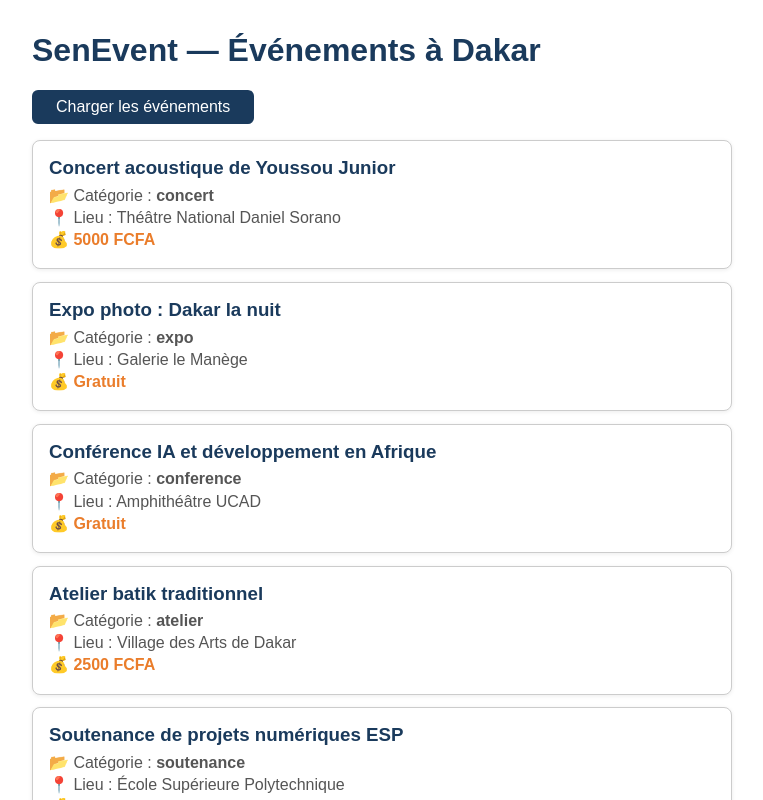
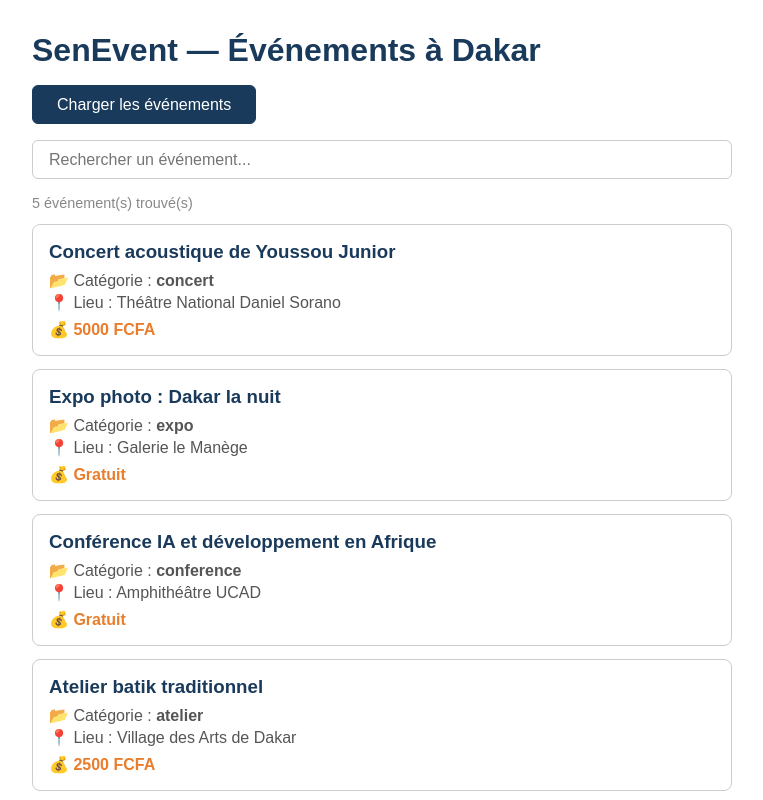
Before and after one commit to mansourniass320-ops/lab1-starte, a React (Vite) app in the folder apps/web/: page / in a window 1280 px wide. Both pictures are taken after a click on the button "Charger les événements". Shown: the top 800 px of the page, without its empty margins (258-1021 px from the left). Built offline with nearby package versions, Linux system fonts and the light colour scheme.

Commit message:
Lab 2 : composants séparés, CSS Modules, SearchBar, lifting state up

```diff
--- a/apps/web/src/App.jsx
+++ b/apps/web/src/App.jsx
@@ -1,97 +1,50 @@
 import { useState } from "react";
+import EvenementCarte from "./components/EvenementCarte";
+import SearchBar from "./components/SearchBar";
+import styles from "./App.module.css";
 
-// ─── Composant EvenementCarte ───────────────────────────────────────────────
-const EvenementCarte = ({ ev }) => {
-  const prix = ev.prix === 0 ? "Gratuit" : `${ev.prix} FCFA`;
-
-  return (
-    <div
-      style={{
-        border: "1px solid #ccc",
-        padding: "1rem",
-        margin: "0.8rem 0",
-        borderRadius: "8px",
-        backgroundColor: "#fff",
-        boxShadow: "0 1px 4px rgba(0,0,0,0.08)",
-      }}
-    >
-      <h3 style={{ margin: "0 0 0.4rem 0", color: "#1a3a5c" }}>{ev.titre}</h3>
-      <p style={{ margin: "0.2rem 0", color: "#555" }}>
-        📂 Catégorie : <strong>{ev.categorie}</strong>
-      </p>
-      <p style={{ margin: "0.2rem 0", color: "#555" }}>
-        📍 Lieu : {ev.lieu_nom}
-      </p>
-      <p style={{ margin: "0.2rem 0", color: "#ea7d2b", fontWeight: "bold" }}>
-        💰 {prix}
-      </p>
-    </div>
-  );
-};
-
-// ─── Composant App ──────────────────────────────────────────────────────────
 const App = () => {
   const [evenements, setEvenements] = useState([]);
   const [chargement, setChargement] = useState(false);
-  const [erreur, setErreur] = useState(null);
+  const [recherche, setRecherche] = useState("");
 
   const charger = async () => {
     setChargement(true);
-    setErreur(null);
     try {
       const reponse = await fetch("/evenements.json");
       const data = await reponse.json();
       setEvenements(data);
     } catch (error) {
       console.error("Erreur :", error);
-      setErreur("Impossible de charger les événements.");
     }
     setChargement(false);
   };
 
+  const evenementsFiltres = evenements.filter(ev =>
+    ev.titre.toLowerCase().includes(recherche.toLowerCase())
+  );
+
   return (
-    <div
-      style={{
-        maxWidth: "700px",
-        margin: "2rem auto",
-        fontFamily: "sans-serif",
-        padding: "0 1rem",
-      }}
-    >
-      <h1 style={{ color: "#1a3a5c" }}>SenEvent — Événements à Dakar</h1>
+    <div className={styles.container}>
+      <h1 className={styles.titre}>SenEvent — Événements à Dakar</h1>
 
       <button
+        className={styles.bouton}
         onClick={charger}
         disabled={chargement}
-        style={{
-          padding: "0.5rem 1.5rem",
-          fontSize: "1rem",
-          cursor: chargement ? "not-allowed" : "pointer",
-          backgroundColor: "#1a3a5c",
-          color: "#fff",
-          border: "none",
-          borderRadius: "6px",
-          opacity: chargement ? 0.7 : 1,
-        }}
       >
         {chargement ? "Chargement..." : "Charger les événements"}
       </button>
 
-      {erreur && (
-        <p style={{ color: "red", marginTop: "1rem" }}>{erreur}</p>
-      )}
+      <SearchBar recherche={recherche} onRecherche={setRecherche} />
 
-      <div style={{ marginTop: "1rem" }}>
-        {evenements.map(ev => (
-          <EvenementCarte key={ev.id} ev={ev} />
-        ))}
-      </div>
+      <p className={styles.compteur}>
+        {evenementsFiltres.length} événement(s) trouvé(s)
+      </p>
 
-      {evenements.length > 0 && (
-        <p style={{ color: "#888", fontSize: "0.9rem" }}>
-          {evenements.length} événement(s) chargé(s)
-        </p>
-      )}
+      {evenementsFiltres.map(ev => (
+        <EvenementCarte key={ev.id} ev={ev} afficherDetails={true} />
+      ))}
     </div>
   );
 };
--- /dev/null
+++ b/apps/web/src/App.module.css
@@ -0,0 +1,37 @@
+.container {
+  max-width: 700px;
+  margin: 2rem auto;
+  padding: 0 1rem;
+  font-family: sans-serif;
+}
+
+.titre {
+  color: #1a3a5c;
+  margin-bottom: 1rem;
+}
+
+.bouton {
+  padding: 0.6rem 1.5rem;
+  font-size: 1rem;
+  cursor: pointer;
+  border: 1px solid #1a3a5c;
+  border-radius: 6px;
+  background: #1a3a5c;
+  color: white;
+  transition: background 0.2s;
+}
+
+.bouton:hover {
+  background: #2a4d70;
+}
+
+.bouton:disabled {
+  cursor: not-allowed;
+  opacity: 0.6;
+}
+
+.compteur {
+  color: #888;
+  font-size: 0.9rem;
+  margin: 0.8rem 0;
+}
--- /dev/null
+++ b/apps/web/src/components/EvenementCarte.jsx
@@ -0,0 +1,20 @@
+import styles from "./EvenementCarte.module.css";
+
+const EvenementCarte = ({ ev, afficherDetails }) => {
+  const prix = ev.prix === 0 ? "Gratuit" : `${ev.prix} FCFA`;
+
+  return (
+    <div className={styles.carte}>
+      <h3 className={styles.titre}>{ev.titre}</h3>
+      <p className={styles.info}>
+        📂 Catégorie : <strong>{ev.categorie}</strong>
+      </p>
+      {afficherDetails && (
+        <p className={styles.info}>📍 Lieu : {ev.lieu_nom}</p>
+      )}
+      <p className={styles.prix}>💰 {prix}</p>
+    </div>
+  );
+};
+
+export default EvenementCarte;
--- /dev/null
+++ b/apps/web/src/components/EvenementCarte.module.css
@@ -0,0 +1,29 @@
+.carte {
+  border: 1px solid #ccc;
+  padding: 1rem;
+  margin: 0.8rem 0;
+  border-radius: 8px;
+  background-color: #fff;
+  transition: box-shadow 0.2s, transform 0.2s;
+}
+
+.carte:hover {
+  box-shadow: 0 4px 12px rgba(26, 58, 92, 0.15);
+  transform: translateY(-2px);
+}
+
+.titre {
+  margin: 0 0 0.5rem 0;
+  color: #1a3a5c;
+}
+
+.info {
+  margin: 0.2rem 0;
+  color: #555;
+}
+
+.prix {
+  margin: 0.5rem 0 0 0;
+  color: #ea7d2b;
+  font-weight: bold;
+}
--- /dev/null
+++ b/apps/web/src/components/SearchBar.jsx
@@ -0,0 +1,17 @@
+import styles from "./SearchBar.module.css";
+
+const SearchBar = ({ recherche, onRecherche }) => {
+  return (
+    <div className={styles.conteneur}>
+      <input
+        className={styles.input}
+        type="text"
+        placeholder="Rechercher un événement..."
+        value={recherche}
+        onChange={e => onRecherche(e.target.value)}
+      />
+    </div>
+  );
+};
+
+export default SearchBar;
--- /dev/null
+++ b/apps/web/src/components/SearchBar.module.css
@@ -0,0 +1,18 @@
+.conteneur {
+  margin: 1rem 0;
+}
+
+.input {
+  width: 100%;
+  padding: 0.6rem 1rem;
+  font-size: 1rem;
+  border: 1px solid #ccc;
+  border-radius: 6px;
+  box-sizing: border-box;
+  transition: border-color 0.2s;
+}
+
+.input:focus {
+  outline: none;
+  border-color: #1a3a5c;
+}
```
